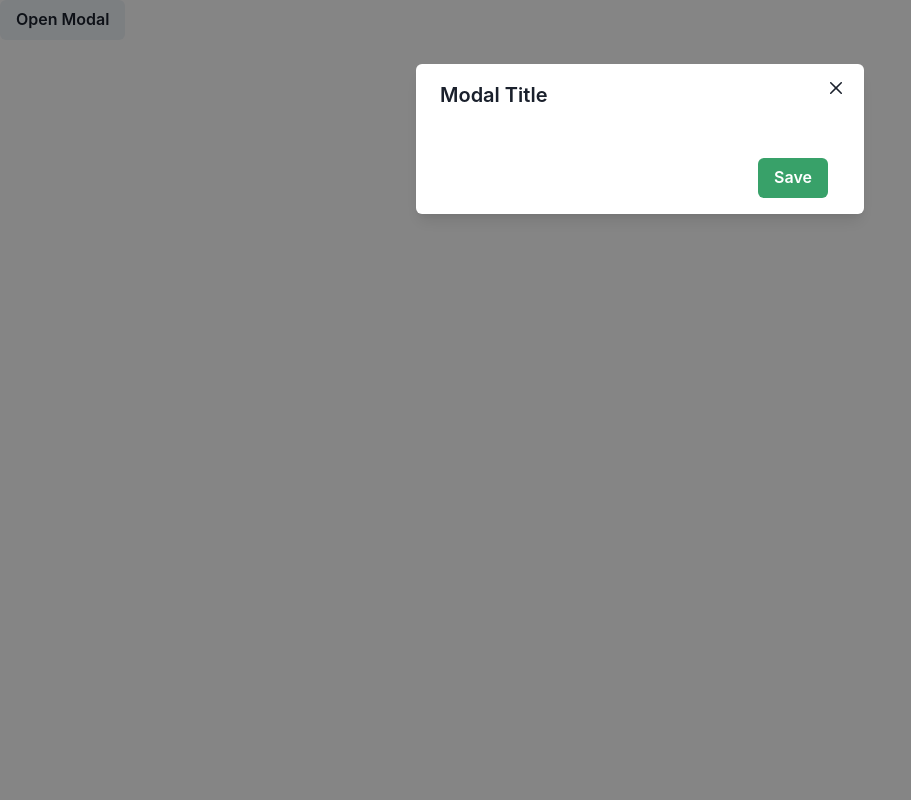
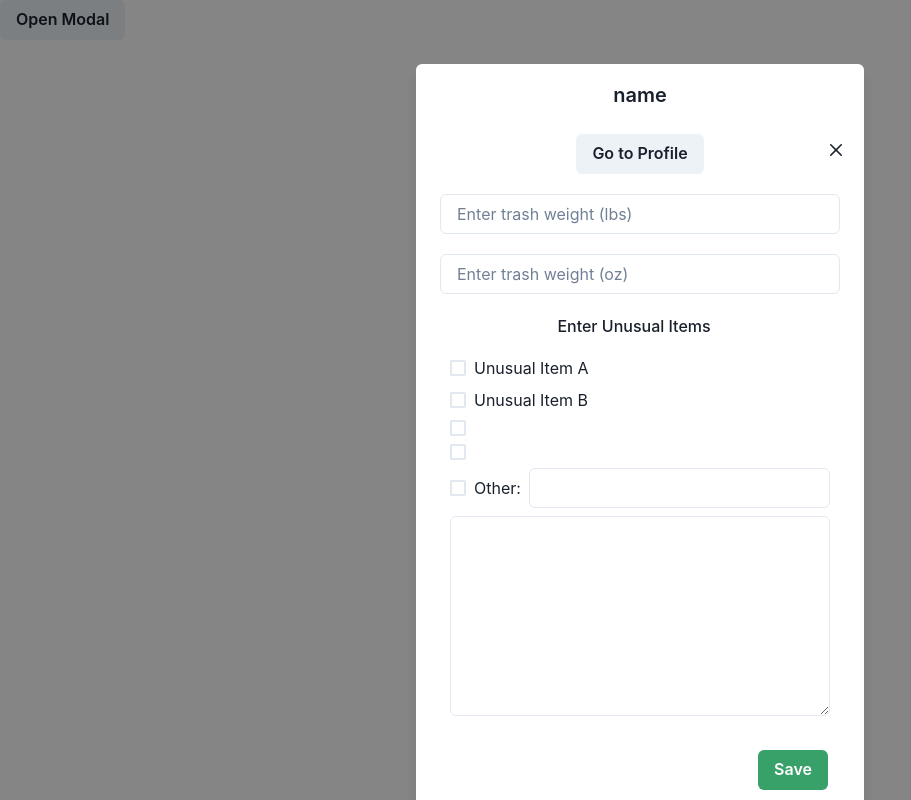
Before and after one commit to ctc-uci/stand-up-to-trash-frontend, a React (Vite) app: page /data-entry-modal-test in a window 1280 px wide. Both pictures are taken after a click on the button "Open Modal". Shown: the whole page, without its empty margins (0-911 px from the left). Built offline with nearby package versions, Linux system fonts and the light colour scheme; no server answers.

Commit message:
frontend done

```diff
--- a/src/components/DataEntryModal/DataEntryModal.jsx
+++ b/src/components/DataEntryModal/DataEntryModal.jsx
@@ -1,4 +1,6 @@
 import PropTypes from 'prop-types';
+// import React from 'react';
+//import { useForm } from 'react-hook-form';
 import {
   Modal,
   ModalOverlay,
@@ -8,22 +10,85 @@ import {
   ModalBody,
   ModalCloseButton,
   Button,
+  FormControl,
+  Input,
+  Checkbox,
+  Stack,
+  FormLabel,
+  Center,
+  Textarea,
 } from '@chakra-ui/react';
 
 const DataEntryModal = ({ isOpen, onClose }) => {
+  //const [trash_weight, setTrashWeight] = React.useState(0);
+  //const [volunteerData, setVolunteerData] = React.useState({"volunteer_id" : 0, "number_in_party": 0, "pounds": 0, "ounces": 0, "unusual_items": [], "event_id": 0})
+0
+//   const postVolunteerData = async (
+//     volunteer_id,
+//     number_in_party,
+//     pounds,
+//     ounces,
+//     unusual_items,
+//     event_id,
+//   ) => {
+//     try {
+//       const postData = {
+//         volunteer_id: volunteer_id,
+//         number_in_party: number_in_party,
+//         pounds: pounds,
+//         ounces: ounces,
+//         unusual_items: unusual_items,
+//         event_id: event_id,
+//         is_checked_in: false,
+//       };
+
+//       const { postStatus } = await Backend.post('/data', postData);
+//       getVolunteerData();
+//     } catch (error) {
+//       console.error('Error with posting:', error.message);
+//     }
+//   };
+
   return (
     <Modal isOpen={isOpen} onClose={onClose}>
       <ModalOverlay />
       <ModalContent>
-                <ModalHeader>Modal Title</ModalHeader>
+        <ModalHeader alignSelf={'center'}>name</ModalHeader>
+        {/* postVolunteerData(10, 5, 5, 5, 10, 10) */}
+        <form onSubmit={() => console.log("poop")}>
+          <FormControl>
             <ModalCloseButton />
-                <ModalBody></ModalBody>
+            <ModalBody>
+              <Center>
+                <Button>Go to Profile</Button>
+              </Center>
+              <FormControl>
+                <Input marginTop={5} placeholder="Enter trash weight (lbs)" alignItems={'center'} />
+                <Input marginTop={5} placeholder="Enter trash weight (oz)" alignItems={'center'} />
+                <Center>
+                  <FormLabel paddingTop={'20px'}>Enter Unusual Items</FormLabel>{' '}
+                </Center>
+                <Stack padding={'10px'}>
+                  <Checkbox>Unusual Item A </Checkbox>
+                  <Checkbox>Unusual Item B </Checkbox>
+                  <Checkbox></Checkbox>
+                  <Checkbox></Checkbox>
+                  <Stack flexDirection={''}>
+                    <Checkbox>Other: </Checkbox>
+                    <Input />
+                  </Stack>
+                  <Textarea height={200} resize="vertical" />
+                </Stack>
+              </FormControl>
+            </ModalBody>
 
-                <ModalFooter>
-                    <Button colorScheme="green" mr={3} onClick={onClose}>
+            <ModalFooter alignSelf={'center'}>
+              <Button colorScheme="green" mr={3} type="submit" onClick={onClose}>
                 Save
               </Button>
             </ModalFooter>
+          </FormControl>
+        </form>
       </ModalContent>
     </Modal>
   );
```
Also changed, not shown: 2 other files (tests, documents, lock files or other folders). Lines whose indentation alone changed are shown as unchanged.
